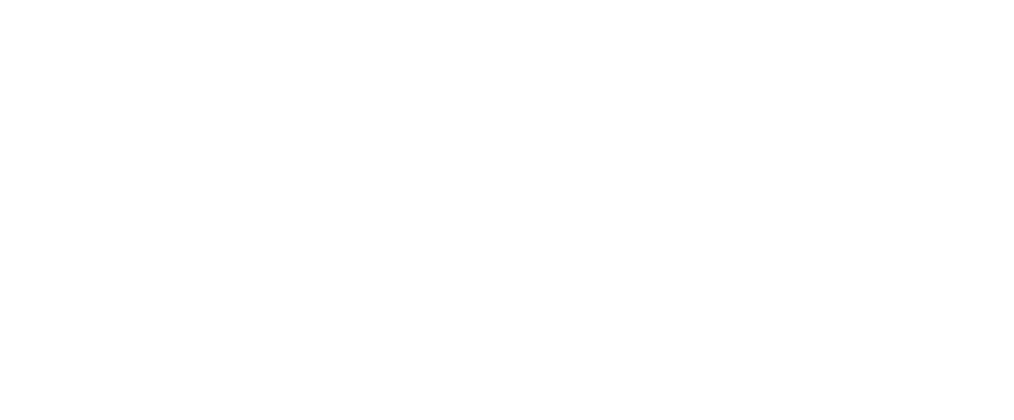
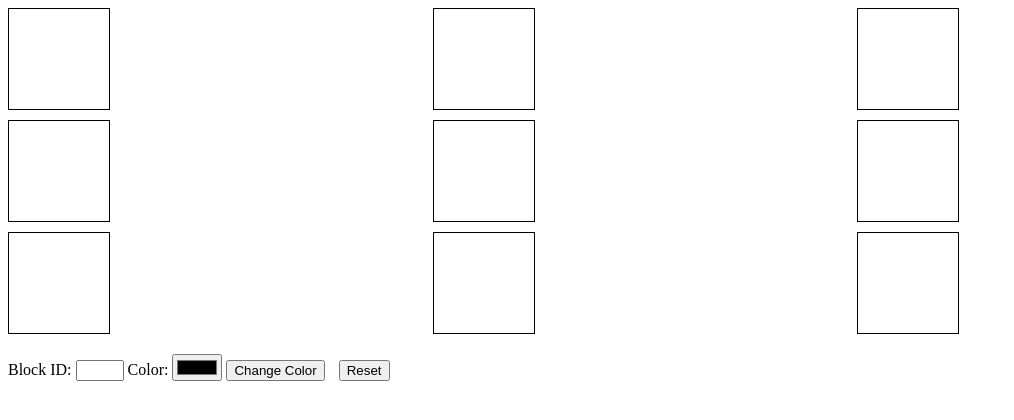
Before and after one commit to acciojob/Replit-Asian-Paints-kushtiwari13, a website: page main.html in a window 1280 px wide. Shown: the whole page, without its empty margins (0-1014 px from the left). Drawn offline with Linux system fonts and the light colour scheme.

Commit message:
created a submission

```diff
--- a/main.html
+++ b/main.html
@@ -8,6 +8,29 @@
 
 <body>
 	<!-- the entire body must be written by student -->
+	<div id="grid-container">
+    <div class="grid-item" id="1"></div>
+    <div class="grid-item" id="2"></div>
+    <div class="grid-item" id="3"></div>
+    <div class="grid-item" id="4"></div>
+    <div class="grid-item" id="5"></div>
+    <div class="grid-item" id="6"></div>
+    <div class="grid-item" id="7"></div>
+    <div class="grid-item" id="8"></div>
+    <div class="grid-item" id="9"></div>
+  </div>
+
+  <form id="color-form">
+    <label for="block_id">Block ID:</label>
+    <input type="number" id="block_id" name="block_id" min="1" max="9" required>
+
+    <label for="color_id">Color:</label>
+    <input type="color" id="color_id" name="color_id" required>
+
+    <button type="submit" id="change_button">Change Color</button>
+    <button type="button" id="reset_button">Reset</button>
+  </form>
+
     <script type="text/javascript" src="./script.js">
 </script>
 
--- a/script.js
+++ b/script.js
@@ -1 +1,23 @@
 //your JS code here. If required.
+document.addEventListener('DOMContentLoaded', function() {
+  const gridItems = document.querySelectorAll('.grid-item');
+
+  document.getElementById('color-form').addEventListener('submit', function(event) {
+    event.preventDefault();
+    const blockId = document.getElementById('block_id').value;
+    const color = document.getElementById('color_id').value;
+
+    gridItems.forEach(function(item) {
+      item.style.backgroundColor = 'transparent';
+    });
+
+    const selectedBlock = document.getElementById(blockId);
+    selectedBlock.style.backgroundColor = color;
+  });
+
+  document.getElementById('reset_button').addEventListener('click', function() {
+    gridItems.forEach(function(item) {
+      item.style.backgroundColor = 'transparent';
+    });
+  });
+});
--- a/styles.css
+++ b/styles.css
@@ -1 +1,23 @@
 /*  your css code here. If applicable */
+#grid-container {
+  display: grid;
+  grid-template-columns: repeat(3, 1fr);
+  grid-gap: 10px;
+  margin-bottom: 20px;
+}
+
+.grid-item {
+  width: 100px;
+  height: 100px;
+  background-color: transparent;
+  border: 1px solid black;
+}
+
+#color-form {
+  margin-bottom: 20px;
+}
+
+#change_button,
+#reset_button {
+  margin-right: 10px;
+}
```
